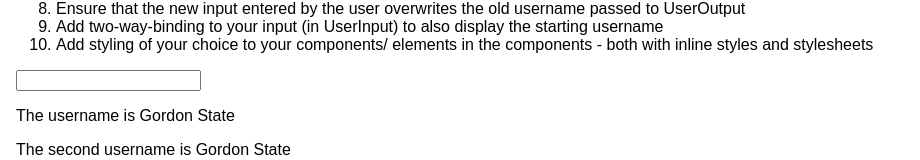
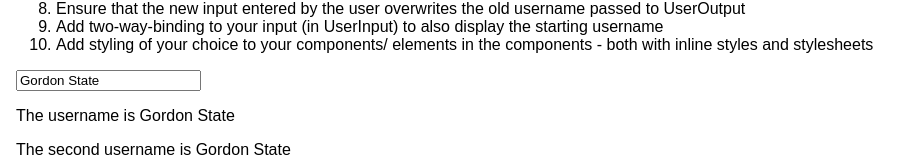
Before and after one commit to gordyu/react-base-syntax, a React (Create React App) app: page / in a window 1280 px wide. Shown: the part 142-302 px from the top of the page, without its empty margins (0-920 px from the left). Built offline with nearby package versions, Linux system fonts and the light colour scheme.

Commit message:
add 2-way binding to input text box to show default text

```diff
--- a/src/App.js
+++ b/src/App.js
@@ -28,7 +28,8 @@ class App extends Component {
           <li>Add two-way-binding to your input (in UserInput) to also display the starting username</li>
           <li>Add styling of your choice to your components/ elements in the components - both with inline styles and stylesheets</li>
         </ol>
-        <UserInput changedUserName={this.usernameChangedHandler} />
+        <UserInput changedUserName={this.usernameChangedHandler}
+                   currentName={this.state.username} />
 
         <UserOutput userName={this.state.username} />
         <UserOutput userName="Gordon Prop One" />
--- a/src/UserInput.js
+++ b/src/UserInput.js
@@ -1,7 +1,9 @@
 import React from 'react';
 
 const userInput = (props) => {
-    return <input type="text" onChange={props.changedUserName}></input>
+    return <input type="text"
+            onChange={props.changedUserName}
+            value={props.currentName} />
 };
 
 export default userInput;
```
